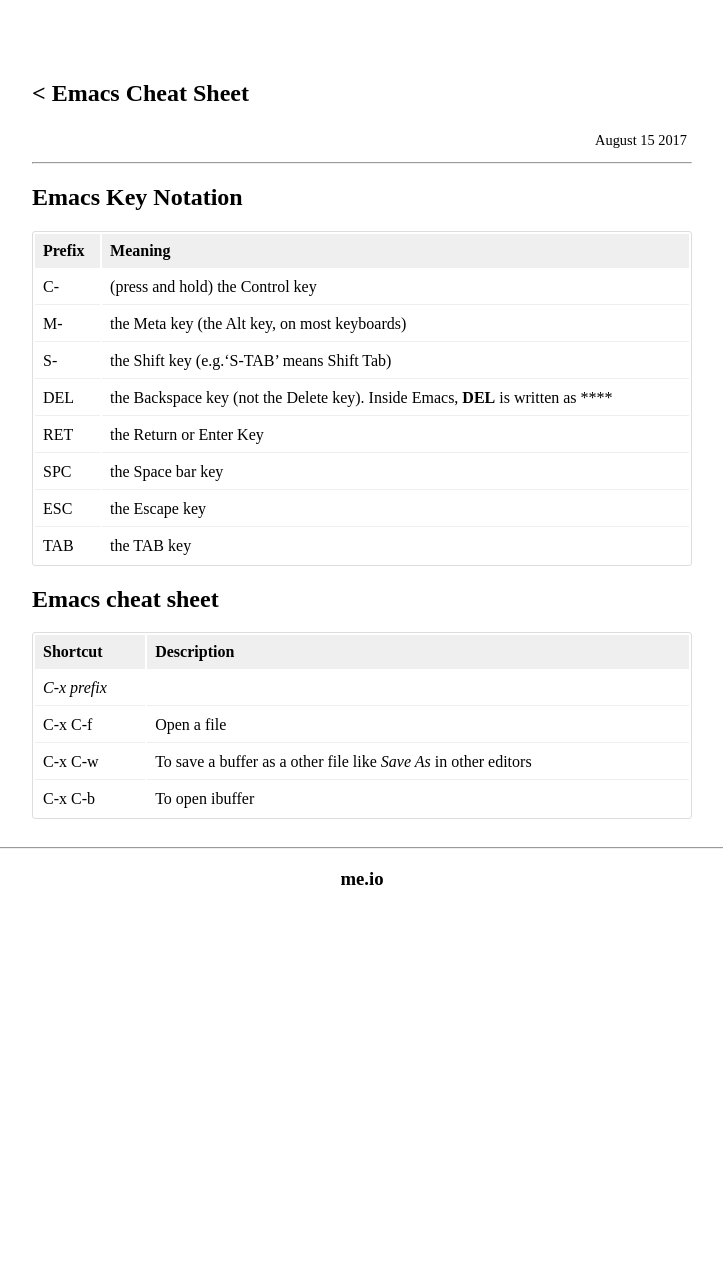
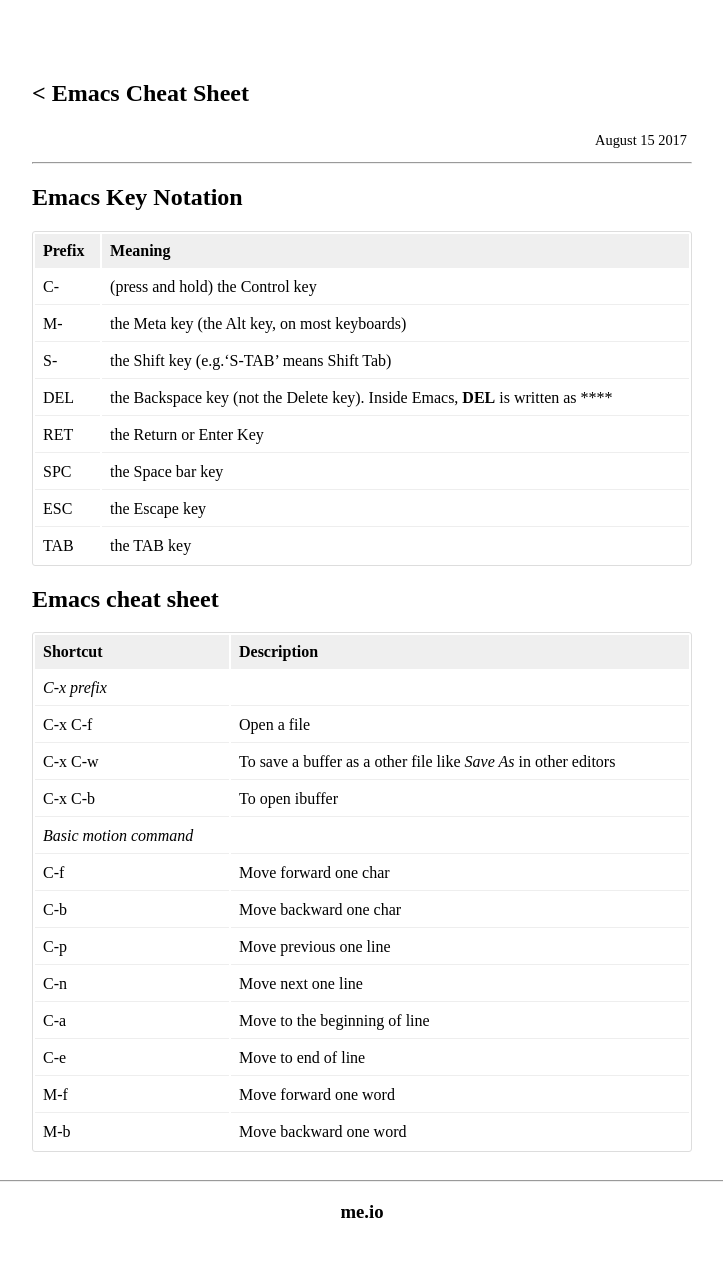
Before and after one commit to congdv/congdv.github.io, a Jekyll site: the page built from _posts/2017-08-15-emacs-cheat-sheet.md, in a window 1280 px wide. Shown: the whole page, without its empty margins (278-1001 px from the left). Built offline with Jekyll 4.4.1, drawn with Linux system fonts in a browser that asks for light colours; before the commit the page ends 949 px from its top, so only the background shows below that.

Commit message:
Update 2017-08-15-emacs-cheat-sheet.md

```diff
--- a/_posts/2017-08-15-emacs-cheat-sheet.md
+++ b/_posts/2017-08-15-emacs-cheat-sheet.md
@@ -27,3 +27,12 @@
 |C-x C-f| Open a file|
 |C-x C-w| To save a buffer as a other file like *Save As* in other editors|
 |C-x C-b| To open ibuffer|
+|*Basic motion command*| |
+|C-f| Move forward one char|
+|C-b| Move backward one char|
+|C-p| Move previous one line|
+|C-n| Move next one line |
+|C-a| Move to the beginning of line|
+|C-e| Move to end of line|
+|M-f| Move forward one word|
+|M-b| Move backward one word|
```
